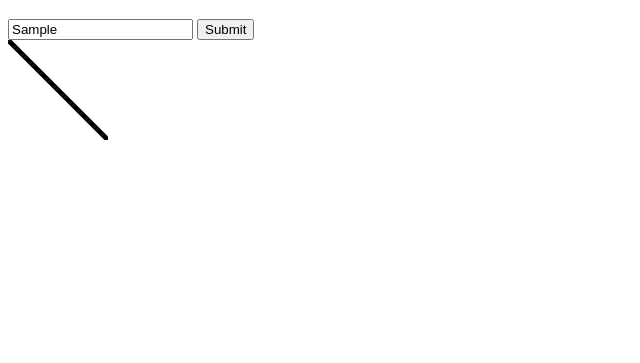
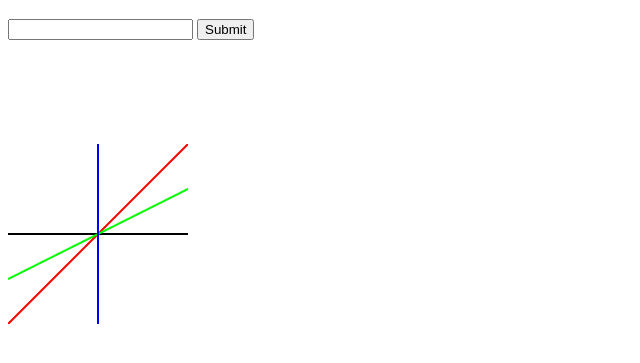
Before and after one commit to SammySteiner/gematri_art, a plain HTML site: page index.html in a window 1280 px wide. Both pictures are taken after typing "Sample" into the empty fields and a click on the button "Submit". Shown: the part 61-424 px from the top of the page, without its empty margins (0-640 px from the left). Drawn offline with Linux system fonts and the light colour scheme.

Commit message:
experimenting with line angles and continued to stub out code by breaking down requirements into helper functions

```diff
--- a/index.html
+++ b/index.html
@@ -9,12 +9,24 @@
     <div>
       <h1>Welcome to GematriArt</h1>
       <input type="text" id="word" name="word" value=""/>
-      <button type="submit" name="submit">Submit</button>
+      <button id="submit" type="submit" name="submit">Submit</button>
     </div>
 
     <div id="art">
-      <svg width="100" height="100">
-        <line x1="0" y1="0" x2="100" y2="100" style="stroke:rgb(0,0,0);stroke-width:5"/>
+      <svg id="art-svg" width="100" height="100">
+        <line x1="0" y1="50" x2="100" y2="50" style="stroke:rgb(0,0,0);stroke-width:2"/>
+        <line x1="0" y1="100" x2="100" y2="0" style="stroke:rgb(250,0,0);stroke-width:2"/>
+        <line x1="0" y1="75" x2="100" y2="25" style="stroke:rgb(0,250,0);stroke-width:2"/>
+        <line x1="50" y1="0" x2="50" y2="100" style="stroke:rgb(0,0,250);stroke-width:2"/>
+      </svg>
+    </div>
+
+    <div id="arts">
+      <svg width="180" height="180">
+        <line x1="0" y1="90" x2="180" y2="90" style="stroke:rgb(0,0,0);stroke-width:2"/>
+        <line x1="0" y1="180" x2="180" y2="0" style="stroke:rgb(250,0,0);stroke-width:2"/>
+        <line x1="0" y1="135" x2="180" y2="45" style="stroke:rgb(0,250,0);stroke-width:2"/>
+        <line x1="90" y1="0" x2="90" y2="180" style="stroke:rgb(0,0,250);stroke-width:2"/>
       </svg>
     </div>
 
--- a/index.js
+++ b/index.js
@@ -1,6 +1,55 @@
 function hello() {
   return alert("hello")
 }
+
+var printButton = document.getElementById('submit')
+
+printButton.addEventListener('click', function(event){
+  event.preventDefault()
+  var word = getWord()
+  wordToArt(word)
+  clearInput()
+})
+
+function getWord() {
+  return document.getElementById('word').value
+}
+
+function clearInput() {
+  document.getElementById('word').value = ""
+}
+
+function wordToArt(word) {
+  var coordinatesForAllLetters = wordToCoords(word)
+  var linesForAllLetters = coordsToLines(coordinatesForAllLetters)
+  document.getElementById('art-svg').innerHTML = linesForAllLetters
+}
+
+function wordToCoords(word) {
+
+}
+
+function letterToAngle(letter) {
+  return (letter.charCodeAt(0) -96) * 6.88
+}
+
+function angleToCoords(angle, xMax, yMax) {
+
+}
+
+function findMidpoint(xMax, yMax) {
+
+}
+
+function coordsToLines() {
+
+}
+
+
+
+
+
+
 
 // when a user hits submit:
 // 1. prevent refresh
```
